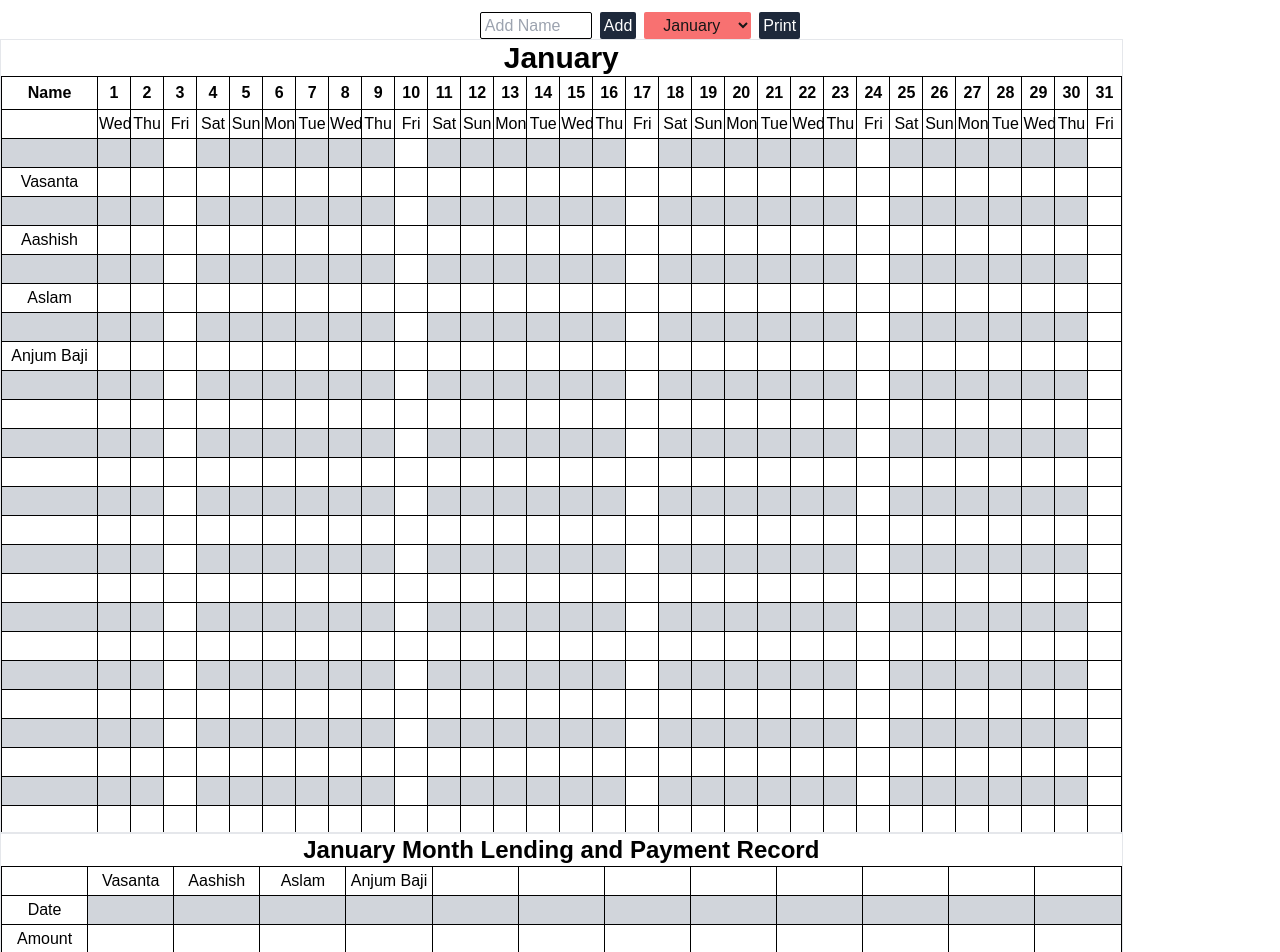
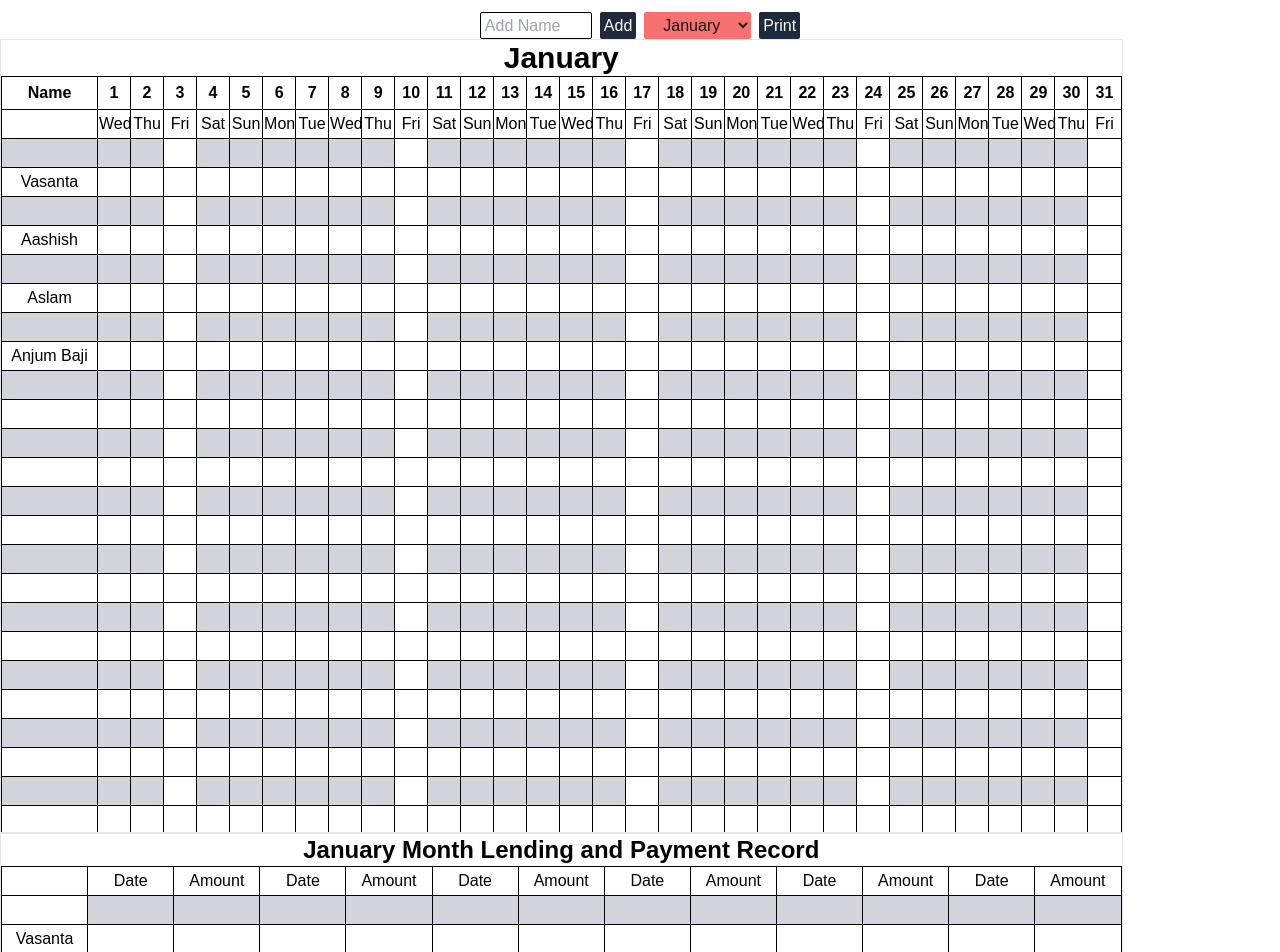
Before and after one commit to pro0grammer1/attendance, a Next.js app in the folder attendance/: page / in a window 1280 px wide. Shown: the top 952 px of the page. Built offline with nearby package versions, Linux system fonts and the light colour scheme.

Commit message:
Transferred employees to the side

```diff
--- a/attendance/src/components/lendingPage.tsx
+++ b/attendance/src/components/lendingPage.tsx
@@ -15,12 +15,12 @@ const LendingPage: React.FC<LendingPageProps> = ({ employeeArray, currMonth }) =
         arr.push(<Column key={keyConstant++} index={1}/>);
 
         for (let j = 0; j < 12; j++) {
-            arr.push(<Column key={keyConstant++} index={1} value={employeeArray[j]} />);
+            arr.push(<Column key={keyConstant++} index={1} value={(j % 2) ? 'Amount' : 'Date'} />);
         }
 
         arr2.push(<tr key={-1}>{...arr}</tr>); arr = [];
         for (let j = 0; j < 30; j++) {
-            arr.push(<Column key={keyConstant++} index={1} value={(j % 2) ? 'Amount' : 'Date'} />);
+            arr.push(<Column key={keyConstant++} index={1} value={j%2? employeeArray[Math.floor(j/2)] : ""} />);
             for (let i = 1; i < 13; i++) {
                 arr.push(<Column key={keyConstant++} index={j} value="" />);
             }
```
